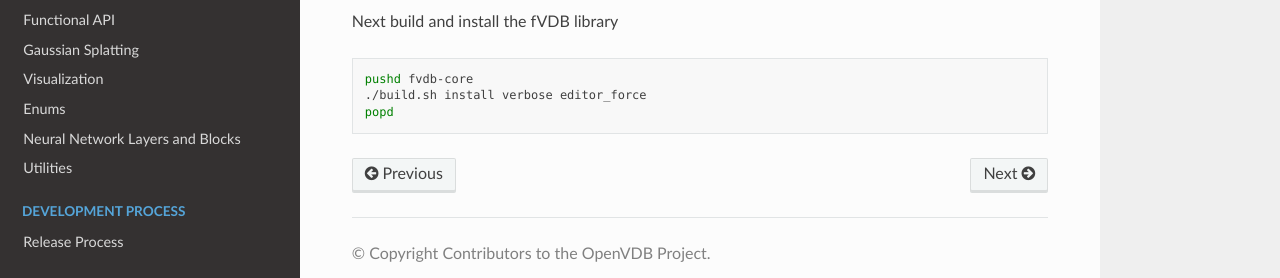
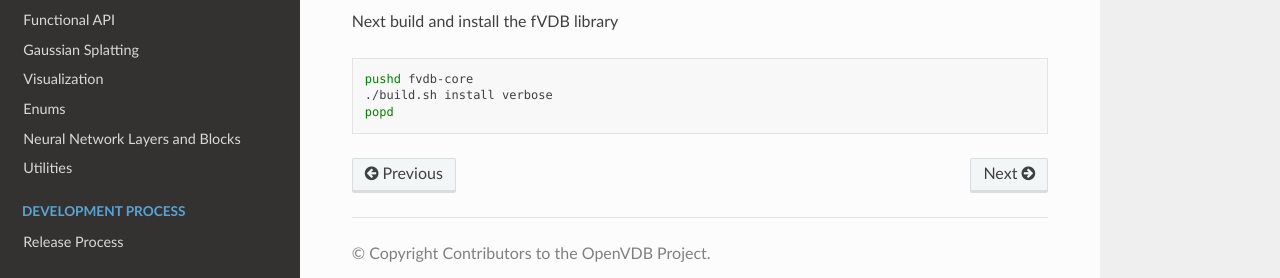
Before and after one commit to openvdb/fvdb-core, a Sphinx documentation site: the page built from docs/installation.rst, in a window 1280 px wide and 900 px high, scrolled down 1531 px. Shown: the part 577-855 px from the top of the window. Built offline with Sphinx 7.4.7 and the Read the Docs theme 3.1.0, drawn with Linux system fonts in a browser that asks for light colours; pages that are not in the unit, such as notebooks, are missing from menus; the version number is read from the project's files by our own code.

Commit message:
Use pip package of nanovdb-editor (#580)
- Default builds now install nanovdb-editor from pip instead of building
it inside FVDB.
- NanoVDB Editor headers remain pinned to a specific CPM commit.
- Local editor source builds are now triggered by
`cmake.define.CPM_nanovdb_editor_SOURCE`
---------

Signed-off-by: Petra Hapalova <phapalova@nvidia.com>

```diff
--- a/docs/installation.rst
+++ b/docs/installation.rst
@@ -105,5 +105,5 @@
 .. code-block:: bash
 
    pushd fvdb-core
-   ./build.sh install verbose editor_force
+   ./build.sh install verbose
    popd
```
Also changed, not shown: README.md (+2 -2 lines), 3 other files.
